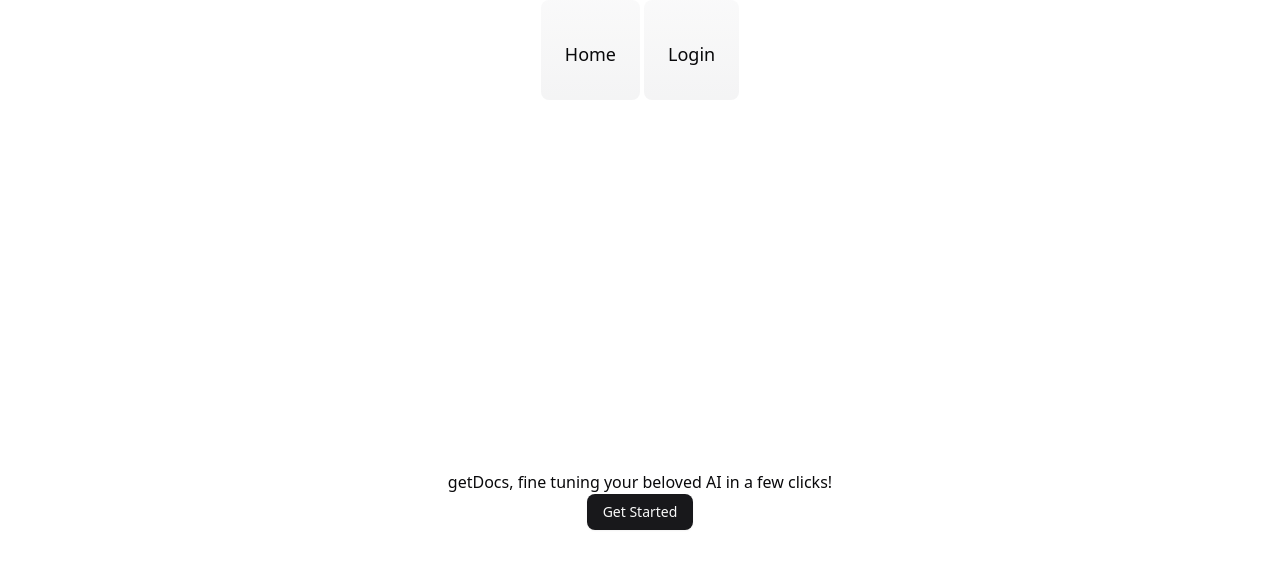
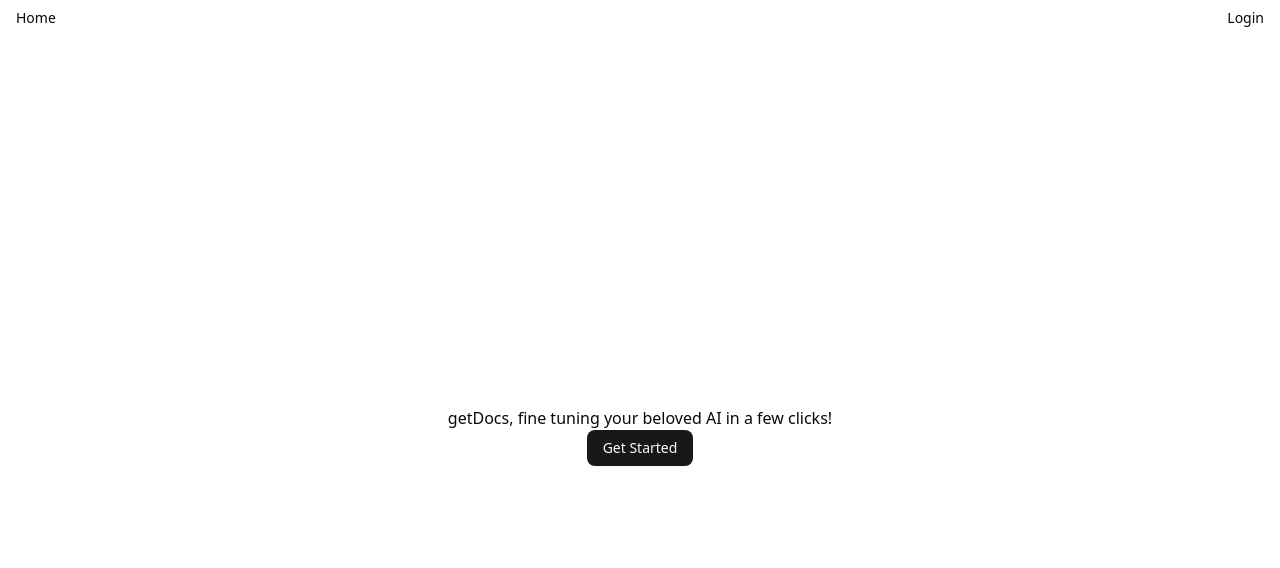
Before and after one commit to VieVaWaldi/getDocs, a Next.js app: page / in a window 1280 px wide. Shown: the top 568 px of the page. Built offline with nearby package versions, Linux system fonts and the light colour scheme.

Commit message:
feat: styled the navbar with flex

```diff
--- a/src/components/ui/navbar.tsx
+++ b/src/components/ui/navbar.tsx
@@ -9,33 +9,38 @@ import {
     NavigationMenuList,
     NavigationMenuTrigger,
     NavigationMenuViewport,
+    navigationMenuTriggerStyle
 } from "@/components/ui/navigation-menu"
+
+import Link from "next/link"
 
 export default function Navbar() {
     return (
         <NavigationMenu className="w-full">
-            <NavigationMenuList>
+            <div className="flex justify-start w-1/3">
+                <ul>
                 <NavigationMenuItem>
-                <a
-                    className="flex h-full w-full select-none flex-col justify-end rounded-md bg-gradient-to-b from-muted/50 to-muted p-6 no-underline outline-none focus:shadow-md"
-                    href="/"
-                  >
-                    <div className="mb-2 mt-4 text-lg font-medium">
-                      Home
-                    </div>
-                  </a>
-                </NavigationMenuItem>
-                <NavigationMenuItem>
-                <a
-                    className="flex h-full w-full select-none flex-col justify-end rounded-md bg-gradient-to-b from-muted/50 to-muted p-6 no-underline outline-none focus:shadow-md"
-                    href="/login"
-                  >
-                    <div className="mb-2 mt-4 text-lg font-medium">
-                      Login
-                    </div>
-                  </a>
-                </NavigationMenuItem>
-            </NavigationMenuList>
+                        <Link href="/" legacyBehavior passHref>
+                            <NavigationMenuLink className={navigationMenuTriggerStyle()}>
+                                Home
+                            </NavigationMenuLink>
+                        </Link>
+                    </NavigationMenuItem>
+                </ul>
+
+            </div>
+            <div className="flex justify-end w-2/3">
+                <ul>
+                    <NavigationMenuItem>
+                        <Link href="/Login" legacyBehavior passHref>
+                            <NavigationMenuLink className={navigationMenuTriggerStyle()}>
+                                Login
+                            </NavigationMenuLink>
+                        </Link>
+                    </NavigationMenuItem>
+                </ul>
+
+            </div>
         </NavigationMenu>
     )
 }
```
